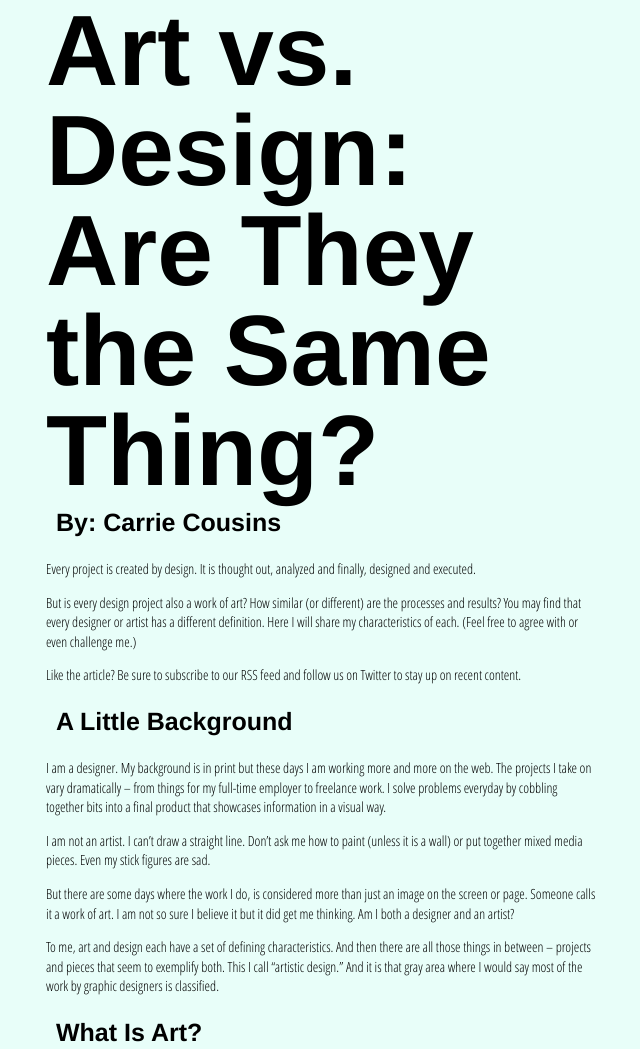
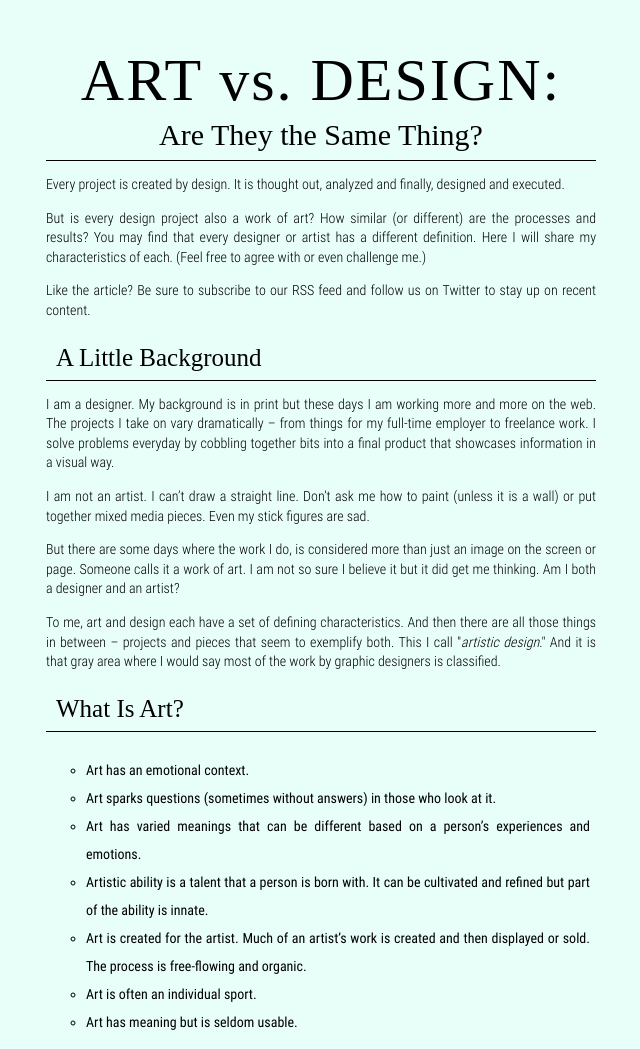
Before and after one commit to KatAviles/art336-html-css-bootcamp-01, a plain HTML site: page index.html in a window 1280 px wide. Shown: the top 1049 px of the page, without its empty margins (319-959 px from the left). Drawn offline with nearby package versions, Linux system fonts and the light colour scheme; a script that the page names is missing; a web font is replaced by a local one.

Commit message:
updated css and html

```diff
--- a/index.html
+++ b/index.html
@@ -6,14 +6,18 @@
         <meta http-equiv="X-UA-Compatible" content="IE=edge">
         <title>Art vs. Design: Are They the Same Thing?</title>
         <meta name="viewport" content="width=device-width, initial-scale=1">
-        <!--<link href='http://fonts.googleapis.com/css?family=Source+Sans+Pro:300|Amatic+SC:700|Open+Sans+Condensed:300' rel='stylesheet' type='text/css'>-->
+        <!-- <link href='http://fonts.googleapis.com/css?family=Limelight|Sansita+One|Roboto+Condensed:400,300' rel='stylesheet' type='text/css'> -->
+
         <link rel="stylesheet" href="css/main.css">
     </head>
 
     <body>
-        <h1>Art vs. Design: Are They the Same Thing?</h1>
-
-        <h3>By: Carrie Cousins</h3>
+        <main>
+            <article>
+    <header>
+        <h1>ART vs. DESIGN:</h1>
+        <h2>Are They the Same Thing?</h2>
+    </header>
 
         <p>Every project is created by design. It is thought out, analyzed and finally, designed and executed.</p>
 
@@ -29,9 +33,9 @@
 
         <p>But there are some days where the work I do, is considered more than just an image on the screen or page. Someone calls it a work of art. I am not so sure I believe it but it did get me thinking. Am I both a designer and an artist?</p>
 
-        <p>To me, art and design each have a set of defining characteristics. And then there are all those things in between – projects and pieces that seem to exemplify both. This I call “artistic design.” And it is that gray area where I would say most of the work by graphic designers is classified.</p>
+        <p>To me, art and design each have a set of defining characteristics. And then there are all those things in between – projects and pieces that seem to exemplify both. This I call "<em>artistic design</em>." And it is that gray area where I would say most of the work by graphic designers is classified.</p>
 
-        <h2>What Is Art?</h2>
+        <h2>What Is Art&#63;</h2>
 
          <ul>
             <li>Art has an emotional context.</li>
@@ -43,7 +47,7 @@
             <li>Art has meaning but is seldom usable. </li>
         </ul>
 
-        <h2>What Is Design?</h2>
+        <h2>What Is Design&#63;</h2>
 
         <ul>
             <li>Design must be comprehended and understood.</li>
@@ -78,6 +82,11 @@
         <script src="js/plugins.min.js"></script>
         <script src="js/main.min.js"></script>
 
+                </article>
+           </main>
+        <footer role="complementary">
+            <small>Article by Carrie Cousins August 29 2012 </small>
+        </footer>
     </body>
 
 </html>
--- a/scss/_base.scss
+++ b/scss/_base.scss
@@ -17,6 +17,7 @@ body {
     line-height: 1.4;
     max-width: 550px;
     margin: 0 auto;
+    text-align: justify;
     width: 100%;
 }
 
@@ -27,34 +28,51 @@ img {
 }
 
 h1 {
-    @include fontSize(100px);
-    margin: 0;
+    @include headline-font;
+    @include fontSize(60px);
+    line-height: 1;
+    letter-spacing: 2px;
+    margin-top: 50px;
+    margin-bottom: 0;
+    text-align: center;
 }
-h1, h2, h3 {
-    @include headline-font;
-    line-height: 1;
+
+header h2 {
+    @include fontSize(30px);
+    text-align: center;
+    margin-top: 0;
+    line-height: -1;
 }
 
 h2, h3 {
+    @include heading-font;
     @include fontSize(25px);
+    border-bottom: 1.5px #000 solid;
+    line-height: 1;
     margin: auto;
     padding: 10px;
 }
 
 ul {
-    list-style-type: none;
-    margin: auto;
-    padding: auto;
-    line-height: inherit;
+    line-height: 1.4;
+    padding-bottom: 10px;
+    padding-top: 10px;
 }
 
 ul li {
-    display: inline-block;
+    @include list-font;
+    list-style: circle;
+    line-height: 2;
     margin: 0 6px 0 0;
-    padding: 0;
 }
 
-blockquoute {
-    background-color: rgba(255, 246, 0, 0.3);
+blockquote {
+    background-color: #fff;
+    padding: 80px;
+    text-align: center;
+}
 
+footer {
+    border-top: 1px #000 solid;
+    padding: 10px;
 }
--- a/scss/_globals.scss
+++ b/scss/_globals.scss
@@ -16,43 +16,57 @@ Globals
 }
 
 @font-face {
-  font-family: 'Amatic SC';
+  font-family: 'Limelight';
   font-style: normal;
-  font-weight: 700;
-  src: local('Amatic SC Bold'), local('AmaticSC-Bold'), url(http://fonts.gstatic.com/s/amaticsc/v6/IDnkRTPGcrSVo50UyYNK7xVuXpl7XtNjpLlhhhGlVqc.woff2) format('woff2');
+  font-weight: 400;
+  src: local('Limelight'), url(http://fonts.gstatic.com/s/limelight/v7/kD_2YDkzv1rorNqQ2oFK5oX0hVgzZQUfRDuZrPvH3D8.woff2) format('woff2');
   unicode-range: U+0000-00FF, U+0131, U+0152-0153, U+02C6, U+02DA, U+02DC, U+2000-206F, U+2074, U+20AC, U+2212, U+2215, U+E0FF, U+EFFD, U+F000;
 }
 
 @font-face {
-  font-family: 'Open Sans Condensed';
+  font-family: 'Roboto Condensed';
   font-style: normal;
   font-weight: 300;
-  src: local('Open Sans Cond Light'), local('OpenSans-CondensedLight'), url(http://fonts.gstatic.com/s/opensanscondensed/v10/gk5FxslNkTTHtojXrkp-xMmDra0ONnO3FPH--kzkC5x_v5H-gcmDugi2HQeB0BPm.woff2) format('woff2');
+  src: local('Roboto Condensed Light'), local('RobotoCondensed-Light'), url(http://fonts.gstatic.com/s/robotocondensed/v12/b9QBgL0iMZfDSpmcXcE8nINoQp_eVBOVIvMuRAF0Yvr2Ot9t5h1GRSTIE78Whtoh.woff2) format('woff2');
   unicode-range: U+0000-00FF, U+0131, U+0152-0153, U+02C6, U+02DA, U+02DC, U+2000-206F, U+2074, U+20AC, U+2212, U+2215, U+E0FF, U+EFFD, U+F000;
 }
 
 @font-face {
-  font-family: 'Source Sans Pro';
+  font-family: 'Roboto Condensed';
   font-style: normal;
-  font-weight: 300;
-  src: local('Source Sans Pro Light'), local('SourceSansPro-Light'), url(http://fonts.gstatic.com/s/sourcesanspro/v9/toadOcfmlt9b38dHJxOBGN5zCZmJHbPt3vUI1beFfvf3rGVtsTkPsbDajuO5ueQw.woff2) format('woff2');
+  font-weight: 400;
+  src: local('Roboto Condensed Regular'), local('RobotoCondensed-Regular'), url(http://fonts.gstatic.com/s/robotocondensed/v12/Zd2E9abXLFGSr9G3YK2MsDxLuRQ_bge_q3c2bYpk9Dw.woff2) format('woff2');
+  unicode-range: U+0000-00FF, U+0131, U+0152-0153, U+02C6, U+02DA, U+02DC, U+2000-206F, U+2074, U+20AC, U+2212, U+2215, U+E0FF, U+EFFD, U+F000;
+}
+
+@font-face {
+  font-family: 'Sansita One';
+  font-style: normal;
+  font-weight: 400;
+  src: local('Sansita One'), local('SansitaOne'), url(http://fonts.gstatic.com/s/sansitaone/v6/r0cFg_5MCCA0Wi4i7AgXWJQV2lvL5Ba9FjAYK6Lx0Qk.woff2) format('woff2');
   unicode-range: U+0000-00FF, U+0131, U+0152-0153, U+02C6, U+02DA, U+02DC, U+2000-206F, U+2074, U+20AC, U+2212, U+2215, U+E0FF, U+EFFD, U+F000;
 }
 
 @mixin body-font-regular {
-    font-family: 'Open Sans Condensed', georgia, serif;
-    font-style: normal;
-    font-weight: 300;
+  font-family: 'Roboto Condensed';
+  font-style: normal;
+  font-weight: 300;
 }
 
-@mixin body-font-bold {
-    font-family: 'Open Sans Condensed', georgia, serif;
-    font-style: normal;
-    font-weight: 700;
+@mixin list-font {
+  font-family: 'Roboto Condensed';
+  font-style: normal;
+  font-weight: 400;
 }
 
 @mixin headline-font {
-    font-family: 'Amatic SC', helvetica, verdana, sans-serif;
-    font-style: normal;
-    font-weight: 700;
+  font-family: 'Limelight';
+  font-style: normal;
+  font-weight: 400;
 }
+
+@mixin heading-font {
+  font-family: 'Sansita One';
+  font-style: normal;
+  font-weight: 400;
+}
```
Also changed, not shown: css/main.css.
